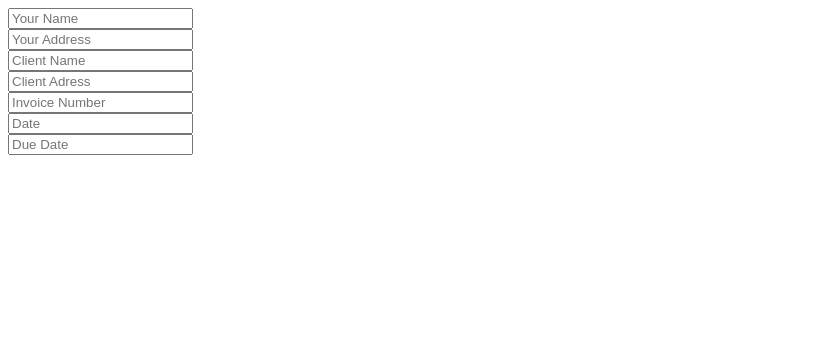
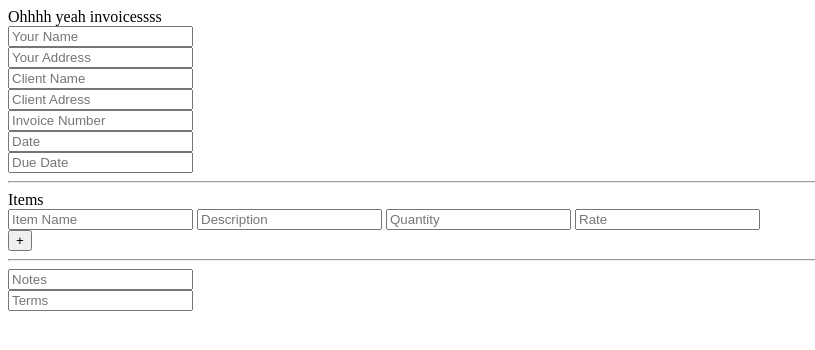
Before and after one commit to arixking/invoicingApp, a plain HTML site: page index.html in a window 1280 px wide. Shown: the whole page, without its empty margins (0-815 px from the left). Drawn offline with Linux system fonts and the light colour scheme.

Commit message:
Add Forms

```diff
--- a/index.html
+++ b/index.html
@@ -8,6 +8,8 @@
   <body>
     <div class="">
       <!-- TOP SECTION -->
+      <b1>Ohhhh yeah invoicessss</b1>
+      <br />
       <input type="text" placeholder="Your Name" />
       <br />
       <input type="text" placeholder="Your Address" />
@@ -21,10 +23,22 @@
       <input type="text" placeholder="Date" />
       <br />
       <input type="text" placeholder="Due Date" />
+      <hr />
+      <!-- MIDDLE SECTION -->
+      <b1>Items</b1>
 
-      <!-- MIDDLE SECTION -->
-
+      <br />
+      <input type="text" placeholder="Item Name" />
+      <input type="text" placeholder="Description" />
+      <input type="text" placeholder="Quantity" />
+      <input type="text" placeholder="Rate" />
+      <br />
+      <button> + </button>
+      <hr />
       <!-- BOTTOM SECTION  -->
+      <input type="text" placeholder="Notes" />
+      <br />
+      <input type="text" placeholder="Terms" />
 
     </div>
   </body>
```
